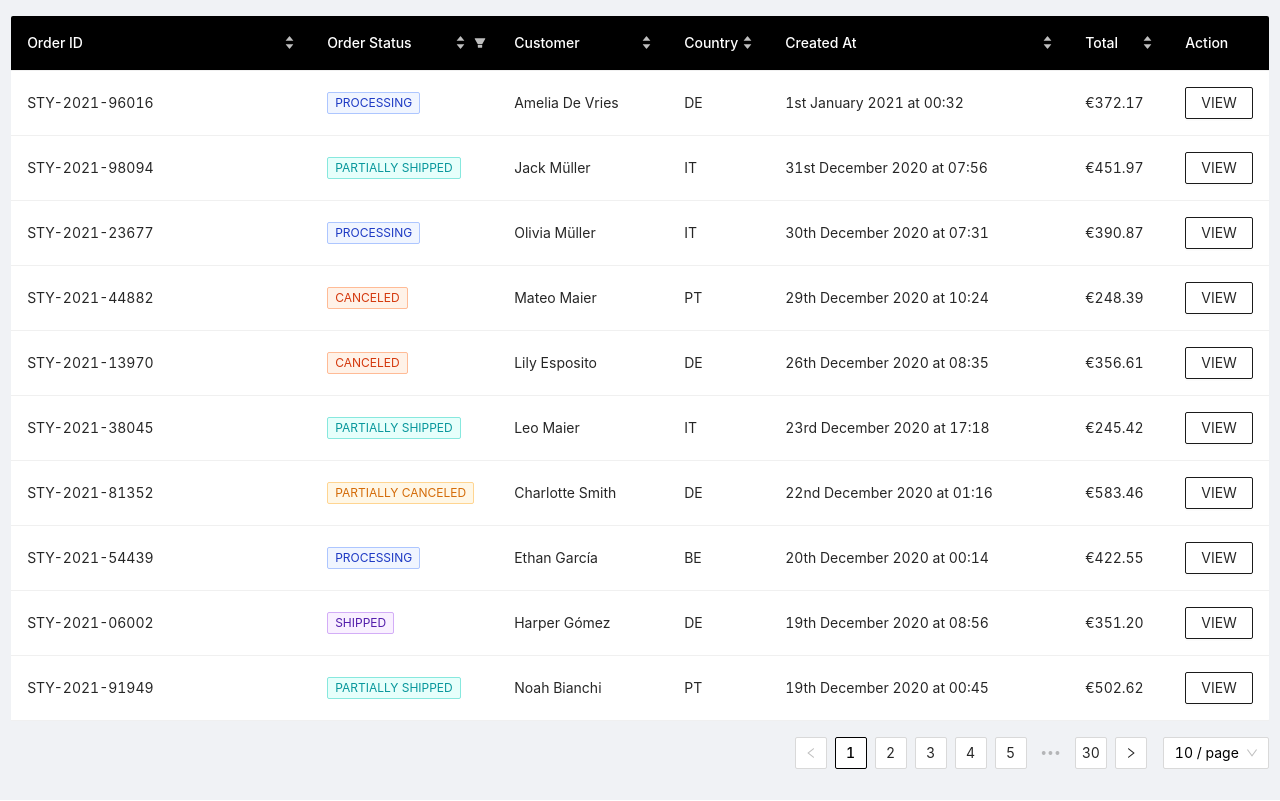
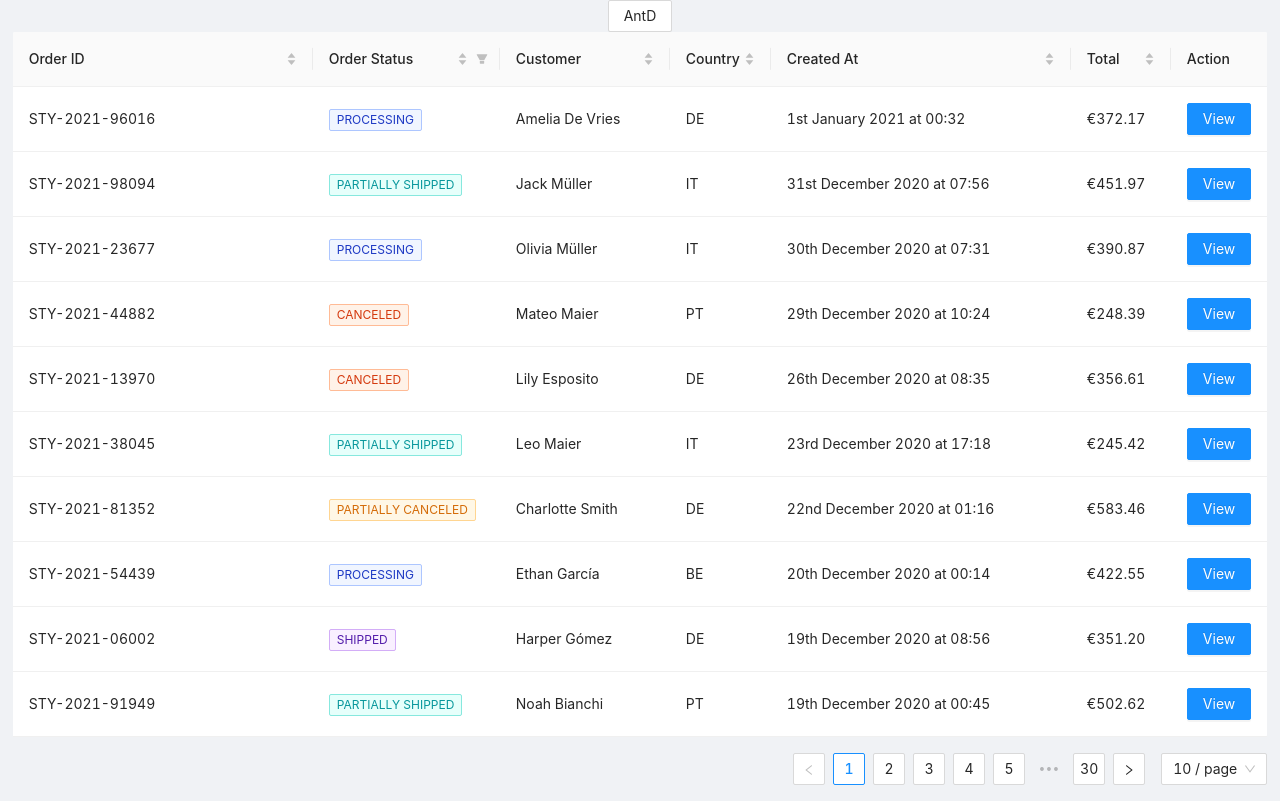
Before and after one commit to laurenclark/staiy-tech-demo, a React (Create React App) app: page / in a window 1280 px wide. Built offline with nearby package versions, Linux system fonts and the light colour scheme.

Commit message:
More styles

```diff
--- a/src/components/OrderTable/OrderTable.jsx
+++ b/src/components/OrderTable/OrderTable.jsx
@@ -1,69 +1,48 @@
 import "antd/dist/antd.css";
 import { columns } from "./OrderTableColumns";
+import { useState } from "react";
 import { useFetch } from "../hooks/useFetch";
-import { Table } from "antd";
-import styled from "styled-components";
-
-const BrandTable = styled(Table)`
-    --antd-wave-shadow-color: #636d76;
-    margin: "0 auto";
-    max-width: "1100px";
-    .ant-btn {
-        text-transform: uppercase;
-        display: inline-block;
-        position: relative;
-        border: 1px solid rgb(27, 27, 27);
-        border-radius: 2px;
-        background-color: rgb(255, 255, 255);
-        transition: all 0.3s ease 0s;
-    }
-    .ant-btn:hover,
-    .ant-btn:active,
-    .ant-btn:focus {
-        color: rgb(27, 27, 27);
-        background-color: rgb(245, 245, 245);
-        transition: all 0.3s ease 0s;
-    }
-    .ant-table-thead > tr > th {
-        background: black;
-        color: white;
-    }
-    .ant-select-selector,
-    .ant-pagination-item-active,
-    .ant-pagination-item-active a,
-    .ant-pagination-item:hover,
-    .ant-pagination-item:hover a {
-        color: black;
-        border-color: black;
-    }
-    .ant-table-thead th.ant-table-column-has-sorters:hover {
-        background: rgb(30 30 30);
-    }
-    .ant-table-column-sorter-up.active,
-    .ant-table-column-sorter-down.active {
-        color: #e1e1e1;
-    }
-`;
+import { CustomTable } from "./OrderTableStyles";
+import { Table, Button } from "antd";
 
 function OrderTable() {
+    const [styleToggleText, setStyleToggleText] = useState("AntD");
     const {
         isLoading,
         response: customerData,
         error
     } = useFetch("codingChallenge.json");
 
+    const tableProps = {
+        sorter: true,
+        loading: isLoading,
+        columns: columns,
+        dataSource: customerData,
+        rowKey: (customerData) => customerData.code
+    };
+    const BrandTable = () =>
+        styleToggleText === "AntD" ? (
+            <Table {...tableProps} />
+        ) : (
+            <CustomTable {...tableProps} />
+        );
+
     if (error) {
         return "Sorry something went wrong - please refresh the page and try again.";
     }
 
     return (
-        <BrandTable
-            sorter={true}
-            loading={isLoading}
-            columns={columns}
-            dataSource={customerData}
-            rowKey={(customerData) => customerData.code}
-        />
+        <>
+            <Button
+                onClick={() =>
+                    setStyleToggleText(
+                        styleToggleText === "AntD" ? "Custom" : "AntD"
+                    )
+                }>
+                {styleToggleText}
+            </Button>
+            <BrandTable />
+        </>
     );
 }
 
--- a/src/components/OrderTable/OrderTableColumns.jsx
+++ b/src/components/OrderTable/OrderTableColumns.jsx
@@ -107,6 +107,6 @@ export const columns = [
     {
         title: "Action",
         width: 50,
-        render: () => <Button>View</Button>
+        render: () => <Button type="primary">View</Button>
     }
 ];
--- /dev/null
+++ b/src/components/OrderTable/OrderTableStyles.jsx
@@ -0,0 +1,47 @@
+import styled from "styled-components";
+import { Table } from "antd";
+
+export const CustomTable = styled(Table)`
+    --antd-wave-shadow-color: #636d76;
+    margin: "0 auto";
+    max-width: "1100px";
+    .ant-btn {
+        text-transform: uppercase;
+        display: inline-block;
+        color: black;
+        position: relative;
+        border: 1px solid rgb(27, 27, 27);
+        border-radius: 2px;
+        background-color: rgb(255, 255, 255);
+        transition: all 0.3s ease 0s;
+    }
+    .ant-btn:hover,
+    .ant-btn:active,
+    .ant-btn:focus {
+        color: rgb(27, 27, 27);
+        background-color: rgb(245, 245, 245);
+        transition: all 0.3s ease 0s;
+    }
+    .ant-table-thead > tr > th {
+        background: black;
+        color: white;
+    }
+    .ant-select-selector,
+    .ant-pagination-item-active,
+    .ant-pagination-item-active a,
+    .ant-pagination-item:hover,
+    .ant-pagination-item:hover a {
+        color: black;
+        border-color: black;
+    }
+    .ant-table-thead th.ant-table-column-has-sorters:hover {
+        background: rgb(30 30 30);
+    }
+    .ant-table-column-sorter-up.active,
+    .ant-table-column-sorter-down.active {
+        color: #e1e1e1;
+    }
+    .ant-table-tbody > tr > td {
+        border-bottom: 10px solid #f0f0f0;
+    }
+`;
```
